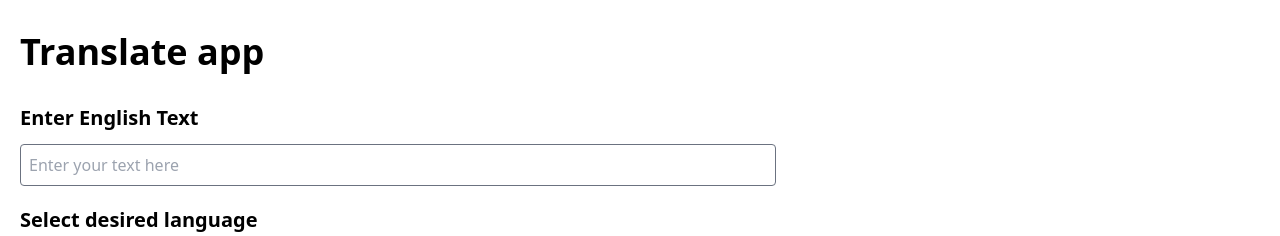
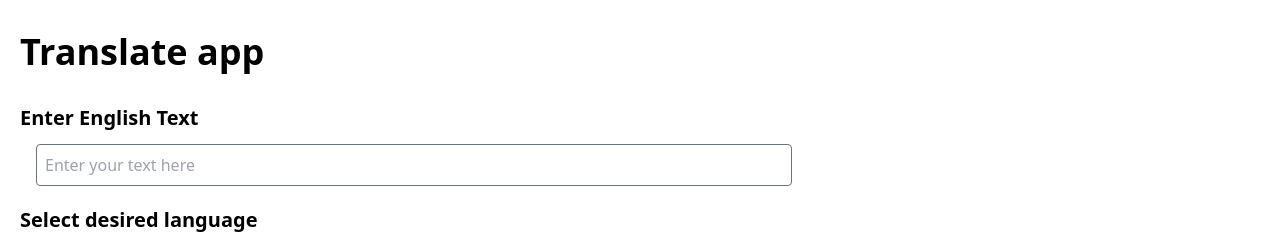
Before and after one commit to dearmascarlos/front-ejercicio-02, a Next.js app in the folder translator-app/: page / in a window 1280 px wide. Shown: the top 236 px of the page. Built offline with nearby package versions, Linux system fonts and the light colour scheme.

Commit message:
useState init

```diff
--- a/translator-app/components/fields.js
+++ b/translator-app/components/fields.js
@@ -3,7 +3,7 @@ const Fields = () => {
       <>
         <h3 className="font-sans text-xl font-semibold mb-3">Enter English Text</h3>
         <input
-          className="block rounded border border-gray-500 w-3/5 p-2"
+          className="block rounded border border-gray-500 w-3/5 p-2 ml-4"
           type="text"
           placeholder="Enter your text here"
         >
--- /dev/null
+++ b/translator-app/components/translate.js
@@ -0,0 +1,10 @@
+const Translate = () => {
+    return (
+        <div>
+          <h3 className="font-sans text-xl font-semibold mb-3">Output</h3>
+          <div className='bg-gray-100 w-full h-20 w-3/5 rounded ml-4'></div>
+        </div>
+    );
+}
+
+export default Translate;
--- a/translator-app/pages/index.js
+++ b/translator-app/pages/index.js
@@ -1,8 +1,12 @@
 import Fields from "@/components/fields"
 import Languages from "@/components/languages"
+import Translate from "@/components/translate"
+import { useState } from "react"
 
 
 export default function Home() {
+  const [text, setText] = useState('')
+
   return (
     <>
       <header className="my-8 ml-5">
@@ -11,18 +15,9 @@ export default function Home() {
 
       <main className="ml-5">
         <Fields/>
-
         <Languages/>
-
-
-
-        <div>
-          <h3 className="font-sans text-xl font-semibold mb-3">Output</h3>
-          <div className='bg-gray-100 w-full h-20 w-3/5 rounded'></div>
-        </div>
+        <Translate/>
       </main>
-
-
     </>
   )
 }
```
